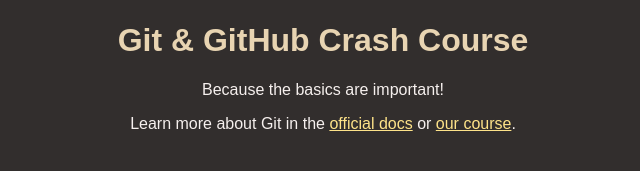
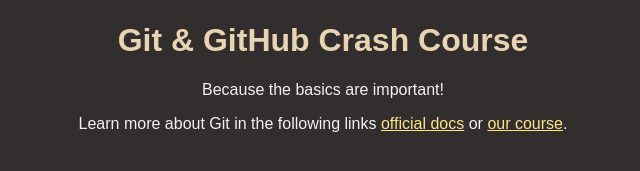
Before and after one commit to inzamamshajahan/git_learn, a plain HTML site: page index.html in a window 1280 px wide. Shown: the part 147-318 px from the top of the page, without its empty margins (317-957 px from the left). Drawn offline with Linux system fonts and the light colour scheme.

Commit message:
Learn more about Git in the following links

```diff
--- a/index.html
+++ b/index.html
@@ -16,7 +16,7 @@
     <main>
       <p>Because the basics are important!</p>
       <p>
-        Learn more about Git in the
+        Learn more about Git in the following links
         <a href="https://git-scm.com/book/en/v2">official docs</a> or
         <a href="https://acad.link/git">our course</a>.
       </p>
```
